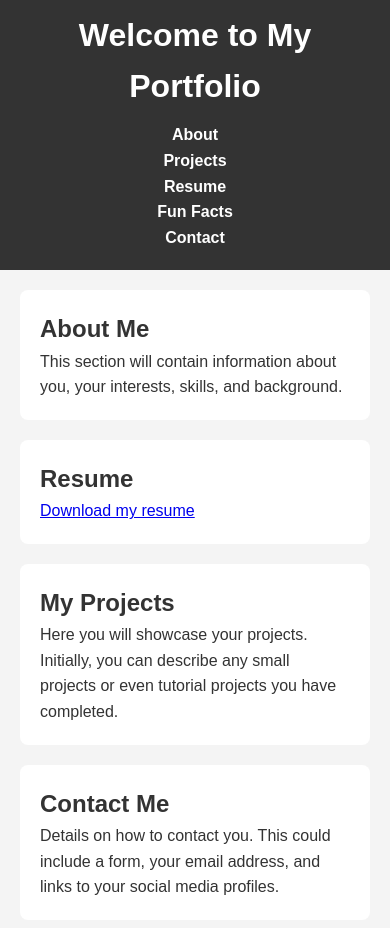
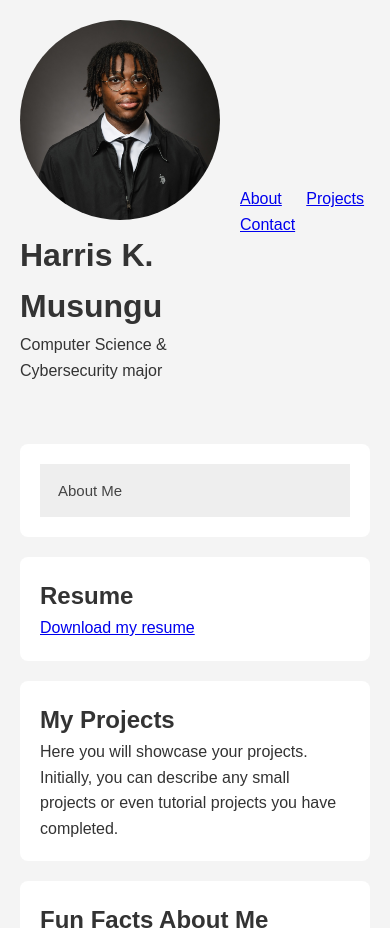
Before and after one commit to HarrisMusungu/MyPortfolio, a plain HTML site: page index.html in a window 390 px wide. Shown: the top 928 px of the page. Drawn offline with Linux system fonts and the light colour scheme.

Commit message:
Updates!

```diff
--- a/css/main.css
+++ b/css/main.css
@@ -15,27 +15,38 @@ body {
     color: #333;
 }
 
-header {
-    background: #333;
-    color: #fff;
-    padding: 10px 20px;
-    text-align: center;
+.profile-container {
+    display: flex;
+    align-items: center; /* Vertical alignment */
+    margin-bottom: 20px; /* Optional: Adds some space below the profile container */
 }
 
-header nav ul {
-    padding: 10px;
-    display: flex;
-    justify-content: center;
+.profile-photo {
+    width: 200px; /* Adjust based on your preference */
+    height: 200px;
+    border-radius: 50%; /* Makes the image round */
+    margin-right: 20px; /* Adds some space between the image and the text */
+    object-fit: cover;
 }
 
-header nav ul li {
-    margin: 0 15px;
+.profile-text h1, .profile-text p {
+    margin: 0; /* Removes default margin */
 }
 
-header nav ul li a {
-    color: white;
-    text-decoration: none;
-    font-weight: bold;
+nav ul {
+    list-style-type: none;
+    padding: 0;
+}
+nav ul li {
+    display: inline;
+    margin-left: 20px;
+}
+
+header {
+    display: flex;
+    justify-content: space-between; /* Aligns the profile and nav to opposite ends */
+    align-items: center;
+    padding: 20px; /* Adjust padding as needed */
 }
 
 section {
@@ -53,8 +64,49 @@ footer {
 }
 
 /* Responsive Design */
-@media (max-width: 768px) {
-    header nav ul {
-        flex-direction: column;
+@media (max-width: 600px) {
+    .profile-container {
+        flex-direction: column; /* Stacks flex items vertically on small screens */
+        align-items: center; /* Center-aligns the items when stacked */
+    }
+    .profile-photo {
+        margin-right: 0; /* Removes the margin between image and text on small screens */
+        margin-bottom: 10px; /* Adds some space below the image */
     }
 }
+
+.accordion {
+    background-color: #eee;
+    color: #444;
+    cursor: pointer;
+    padding: 18px;
+    width: 100%;
+    border: none;
+    text-align: left;
+    outline: none;
+    font-size: 15px;
+    transition: 0.4s;
+}
+
+.active, .accordion:hover {
+    background-color: #ccc;
+}
+
+.panel {
+    padding: 0 18px;
+    display: none;
+    background-color: white;
+    overflow: hidden;
+}
+/* Apply to all section elements you want to animate */
+.section {
+    opacity: 0;
+    transform: translateY(50px);
+    transition: opacity 0.6s ease-out, transform 0.6s ease-out;
+}
+
+/* Class to add when the section is in view */
+.section.visible {
+    opacity: 1;
+    transform: translateY(0);
+}
--- a/index.html
+++ b/index.html
@@ -8,21 +8,27 @@
 </head>
 <body>
     <header>
-        <h1>Welcome to My Portfolio</h1>
+        <div class="profile-container">
+            <img src="assets/profile-pic.jpeg" alt="Harris K. Musungu" class="profile-photo">
+            <div class="profile-text">
+                <h1>Harris K. Musungu</h1>
+                <p>Computer Science & Cybersecurity major</p>
+            </div>
+        </div>
         <nav>
             <ul>
                 <li><a href="#about">About</a></li>
                 <li><a href="#projects">Projects</a></li>
-                <li><a href="#resume">Resume</a></li>
-                <li><a href="#fun-facts">Fun Facts</a></li>
                 <li><a href="#contact">Contact</a></li>
             </ul>
         </nav>
+    </header>
 
-    </header>
     <section id="about">
-        <h2>About Me</h2>
-        <p>This section will contain information about you, your interests, skills, and background.</p>
+        <button class="accordion">About Me</button>
+        <div class="panel">
+            <p>Hello! I am an aspiring Software Engineer. This section will contain more detailed information about your background, interests, and professional skills.</p>
+        </div>
     </section>
     <section id="resume">
         <h2>Resume</h2>
@@ -32,10 +38,6 @@
     <section id="projects">
         <h2>My Projects</h2>
         <p>Here you will showcase your projects. Initially, you can describe any small projects or even tutorial projects you have completed.</p>
-    </section>
-    <section id="contact">
-        <h2>Contact Me</h2>
-        <p>Details on how to contact you. This could include a form, your email address, and links to your social media profiles.</p>
     </section>
 
     <section id="fun-facts">
@@ -51,6 +53,10 @@
             <button type="submit">Send</button>
         </form>
     </section>
+    <section id="link">
+        <h2>My Links</h2>
+        <p>Here you will showcase your projects. Initially, you can describe any small projects or even tutorial projects you have completed.</p>
+    </section>
 
 
 
--- a/js/script.js
+++ b/js/script.js
@@ -34,3 +34,36 @@ contactForm.addEventListener('submit', function (event) {
         alert('Please fill out all fields.');
     }
 });
+var acc = document.getElementsByClassName("accordion");
+var i;
+
+for (i = 0; i < acc.length; i++) {
+    acc[i].addEventListener("click", function() {
+        this.classList.toggle("active");
+        var panel = this.nextElementSibling;
+        if (panel.style.display === "block") {
+            panel.style.display = "none";
+        } else {
+            panel.style.display = "block";
+        }
+    });
+}
+document.addEventListener('DOMContentLoaded', function () {
+    const observer = new IntersectionObserver((entries) => {
+        entries.forEach(entry => {
+            if (entry.isIntersecting) {
+                entry.target.classList.add('visible');
+            } else {
+                entry.target.classList.remove('visible');
+            }
+        });
+    }, {
+        rootMargin: '0px',
+        threshold: 0.1
+    });
+
+    // Target all sections with class 'section'
+    document.querySelectorAll('.section').forEach(section => {
+        observer.observe(section);
+    });
+});
```
Also changed, not shown: assets/profile-pic.jpeg (added), 2 other files.
